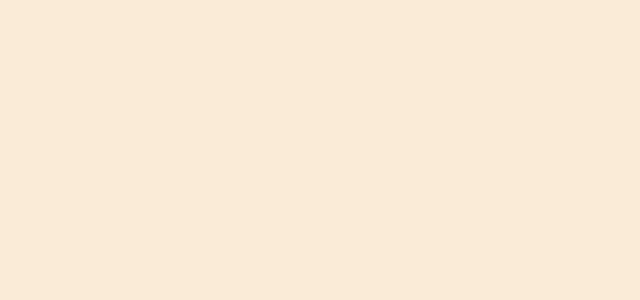
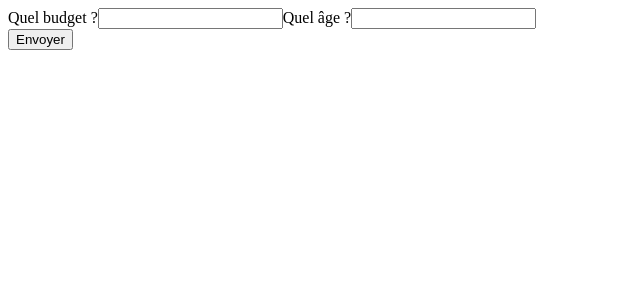
Before and after one commit to Quentin-NA/Ruby-present-V2, a React (Create React App) app in the folder ruby-presents/: page / in a window 1280 px wide. Shown: the top 300 px of the page, without its empty margins (0-640 px from the left). Built offline with nearby package versions, Linux system fonts and the light colour scheme.

Commit message:
logique de formulaire + affichage

```diff
--- a/ruby-presents/package.json
+++ b/ruby-presents/package.json
@@ -7,10 +7,12 @@
     "@testing-library/react": "^13.4.0",
     "@testing-library/user-event": "^13.5.0",
     "axios": "^1.3.5",
+    "cors": "^2.8.5",
     "express": "^4.18.2",
     "node-fetch": "^3.3.1",
     "react": "^18.2.0",
     "react-dom": "^18.2.0",
+    "react-router-dom": "^6.10.0",
     "react-scripts": "5.0.1",
     "web-vitals": "^2.1.4"
   },
--- a/ruby-presents/src/App.js
+++ b/ruby-presents/src/App.js
@@ -1,9 +1,14 @@
-import './App.css';
+import Form from './components/form';
+import {Routes, Route} from "react-router-dom";
+
 
 function App() {
   return (
-    <div className="App">
-    </div>
+    <>
+        <Routes>
+          <Route path='/' element={<Form />} />
+        </Routes>
+    </>
   );
 }
 
--- a/ruby-presents/src/components/form.jsx
+++ b/ruby-presents/src/components/form.jsx
@@ -1,32 +1,107 @@
+import { useState, useEffect } from 'react';
+import Axios from 'axios';
 
-import { useState, useEffect } from 'react'
-import Axios from 'axios';
-import '../../CSS/home.css'
+const Form = () => {
+  const [allPresents, setAllPresents] = useState([]);
+  const [randomElements, setRandomElements] = useState([]);
+  const [age, setAge] = useState('');
+  const [budget, setBudget] = useState('');
+  const [responses, setResponses] = useState([]);
+  const [isLoaded, setIsLoaded] = useState(false);
 
-const Home = () => {
-
-
-    const [allPresents, setAllPresents] = useState([]);
-//   const [selection, setSelection] = useState([])
-//   const [price, setPrice] = useState(50)
-
-
-  useEffect(() =>  {
+  useEffect(() => {
     Axios.get('http://localhost:3001').then((response) => {
-        console.log(response)
-        console.log(allPresents)
-
-        setAllPresents(response.data)
-        console.log(allPresents)
+      setAllPresents(response.data);
+      setIsLoaded(true);
     });
   }, []);
 
+  function filterElements(responses) {
+    const filteredElements = allPresents.filter((element) => {
+      const age = parseInt(responses.age);
+      const budget = parseInt(responses.budget);
+      return (
+        parseInt(element.age) <= age && parseInt(element.budget) <= budget
+      );
+    });
+    return filteredElements;
+  }
+
+  function selectRandomElements(filteredElements) {
+    if (filteredElements.length === 0) {
+      console.log("Pas de cadeau pour toi, nique ta race héhé");
+      return [];
+    }
+    while (randomElements.length < 3 && filteredElements.length > 0) {
+      const randomIndex = Math.floor(Math.random() * filteredElements.length);
+      randomElements.push(filteredElements[randomIndex]);
+      filteredElements.splice(randomIndex, 1);
+    }
+    return randomElements;
+  }
+
+  const handleChange = (e) => {
+    switch (e.target.id) {
+      case "age":
+        setAge(e.target.value);
+        break;
+      case "budget":
+        setBudget(e.target.value);
+        break;
+      default:
+        return;
+    }
+  };
+
+  const submit = async (event) => {
+    event.preventDefault();
+    // Vérifiez si les données ont été chargées avant le submit
+    if (isLoaded) {
+      const filteredElements = filterElements(responses);
+      const randomElements = selectRandomElements(filteredElements);
+      return randomElements;
+    } else {
+      console.log("Données non chargées");
+    }
+  };
+
   return (
-    <div className='home'>
-        {console.log(allPresents)}
+    <>
+      <form className="login-form-container" onSubmit={submit}>
+        <div className="inputs">
+          {console.log(allPresents)}
+          <label htmlFor="budget">Quel budget ?</label>
+          <input
+            type="number"
+            id="budget"
+            name="budget"
+            onChange={handleChange}
+            required
+          ></input>
 
-    </div>
+          <label htmlFor="age">Quel âge ?</label>
+          <input
+            type="number"
+            id="age"
+            name="age"
+            onChange={handleChange}
+            required
+          ></input>
+        </div>
+        <button type="submit">Envoyer</button>
+      </form>
+
+      <div>
+        {console.log(randomElements)}
+        {randomElements.map((present) => (
+          <a href={present.lien}>
+            <img src={present.image} alt="imag"></img>
+            <p>{present.name}</p>
+          </a>
+        ))}
+      </div>
+    </>
   )
 }
 
-export default Home
+export default Form
--- a/ruby-presents/src/index.js
+++ b/ruby-presents/src/index.js
@@ -1,13 +1,15 @@
 import React from 'react';
+import { BrowserRouter } from 'react-router-dom'
 import ReactDOM from 'react-dom/client';
-import './index.css';
 import App from './App';
 import reportWebVitals from './reportWebVitals';
 
 const root = ReactDOM.createRoot(document.getElementById('root'));
 root.render(
   <React.StrictMode>
-    <App />
+    <BrowserRouter>
+      <App />
+    </BrowserRouter>
   </React.StrictMode>
 );
 
--- a/ruby-presents/src/script.js
+++ b/ruby-presents/src/script.js
@@ -2,7 +2,6 @@ const API_KEY = "AIzaSyBRWvI5Sx4URj7oC5qdy2C-L7snYCd5zQ0";
 const SPREADSHEET_ID = "1p2jQxopbxImai3jTx96olNqHfOy5OmCkv0pINGxQcws";
 const RANGE = "data!A1:Z9999";
 const URL = `https://sheets.googleapis.com/v4/spreadsheets/${SPREADSHEET_ID}/values/${RANGE}?key=${API_KEY}`;
-
 
 
 const form = document.getElementById("form");
```
Also changed, not shown: 2 other files (tests, documents, lock files or other folders).
